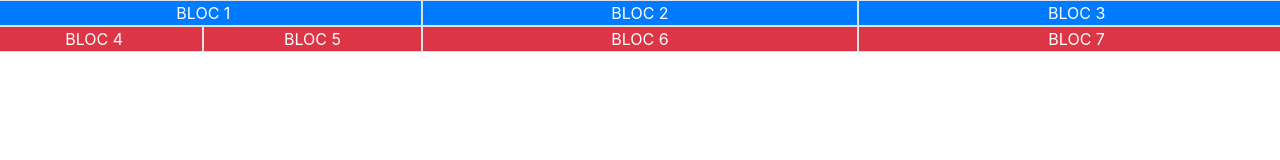
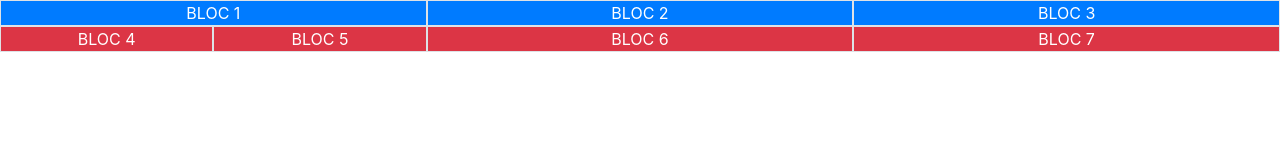
Before and after one commit to julien-tanguy/bootstrap-exercice2, a plain HTML site: page index.html in a window 1280 px wide. Drawn offline with nearby package versions, Linux system fonts and the light colour scheme.

Commit message:
exercice 2

```diff
--- a/index.html
+++ b/index.html
@@ -10,14 +10,16 @@
 </head>
 
 <body>
-    <div class="row text-white text-uppercase">
-        <div class="col-lg-4 col-xs-12 bg-primary text-center border">bloc 1</div>
-        <div class="col-lg-4 col-xs-12 bg-primary text-center border">bloc 2</div>
-        <div class="col-lg-4 col-xs-12 bg-primary text-center border">bloc 3</div>
-        <div class="col-lg-2 col-xs-12 bg-danger text-center border">bloc 4</div>
-        <div class="col-lg-2 col-xs-12 bg-danger text-center border">bloc 5</div>
-        <div class="col-lg-4 col-xs-12 bg-danger text-center border">bloc 6</div>
-        <div class="col-lg-4 col-xs-12 bg-danger text-center border">bloc 7</div>
+    <div class="container-fluid">
+        <div class="row">
+            <div class="col-lg-4 col-xs-12 bg-primary text-center text-white text-uppercase border">bloc 1</div>
+            <div class="col-lg-4 col-xs-12 bg-primary text-center text-white text-uppercase border">bloc 2</div>
+            <div class="col-lg-4 col-xs-12 bg-primary text-center text-white text-uppercase border">bloc 3</div>
+            <div class="col-lg-2 col-xs-12 bg-danger text-center text-white text-uppercase border">bloc 4</div>
+            <div class="col-lg-2 col-xs-12 bg-danger text-center text-white text-uppercase border">bloc 5</div>
+            <div class="col-lg-4 col-xs-12 bg-danger text-center text-white text-uppercase border">bloc 6</div>
+            <div class="col-lg-4 col-xs-12 bg-danger text-center text-white text-uppercase border">bloc 7</div>
+        </div>
     </div>
 </body>
 
```
